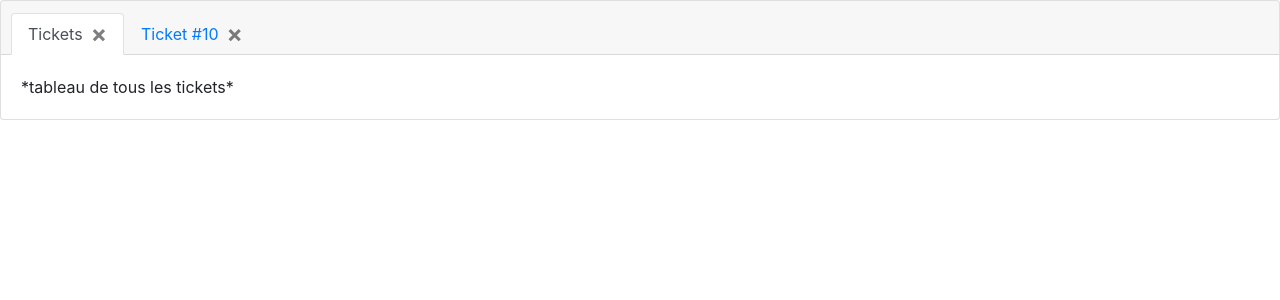
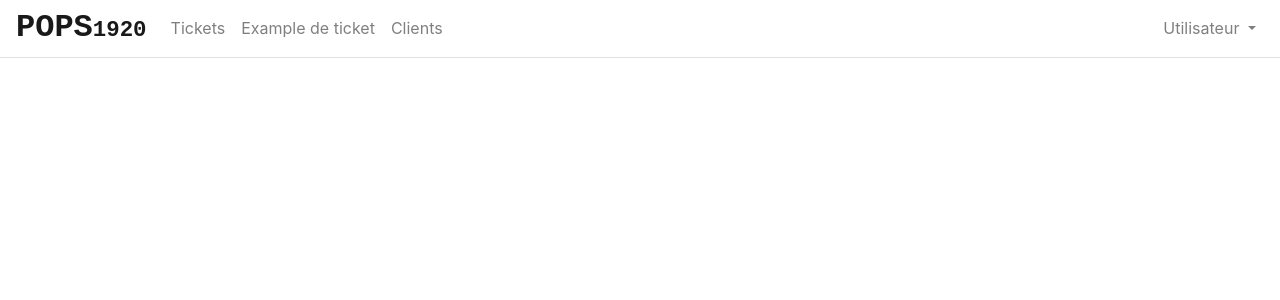
Before and after one commit to konradpoweska/pops-ticketing, a Vue app: page / in a window 1280 px wide. Shown: the top 300 px of the page. Built offline with nearby package versions, Linux system fonts and the light colour scheme.

Commit message:
Add navbar & improve component examples

```diff
--- a/src/App.vue
+++ b/src/App.vue
@@ -1,5 +1,8 @@
 <template>
+  <div>
+    <Navbar></Navbar>
     <Tabs></Tabs>
+  </div>
 </template>
 
 <script>
@@ -10,10 +13,12 @@ import 'bootstrap/dist/css/bootstrap.css';
 import 'bootstrap-vue/dist/bootstrap-vue.css';
 Vue.use(BootstrapVue);
 
-import Tabs from "./components/tabs.vue";
+import Navbar from "./components/navbar";
+import Tabs from "./components/tabs";
 
 export default Vue.extend({
   components: {
+    Navbar,
     Tabs
   }
 });
--- /dev/null
+++ b/src/components/clients.vue
@@ -0,0 +1,5 @@
+<template>
+  <div>
+    *tableau des clients*
+  </div>
+</template>
--- /dev/null
+++ b/src/components/navbar.vue
@@ -0,0 +1,49 @@
+<template>
+  <b-navbar toggleable="md">
+
+      <b-navbar-brand class="logo">
+        POPS<span>1920</span>
+      </b-navbar-brand>
+
+      <b-navbar-toggle target="nav-collapse"></b-navbar-toggle>
+
+      <b-collapse id="nav-collapse" is-nav>
+
+        <b-navbar-nav>
+          <b-nav-item @click="$root.$emit('open-tab', {type: 'Tickets'})">Tickets</b-nav-item>
+          <b-nav-item @click="$root.$emit('open-tab', {type: 'Ticket', data: {id: 2}})">Example de ticket</b-nav-item>
+          <b-nav-item @click="$root.$emit('open-tab', {type: 'Clients'})">Clients</b-nav-item>
+        </b-navbar-nav>
+
+        <!-- Right -->
+        <b-navbar-nav class="ml-auto">
+          <b-nav-item-dropdown right>
+            <template v-slot:button-content>
+              Utilisateur
+            </template>
+            <b-dropdown-item href="#">Profil</b-dropdown-item>
+            <b-dropdown-item href="#">Déconnexion</b-dropdown-item>
+          </b-nav-item-dropdown>
+        </b-navbar-nav>
+
+      </b-collapse>
+
+    </b-navbar>
+</template>
+
+
+<style>
+.navbar {
+  padding-bottom: 0.1rem; /* Brings tabs closer */
+}
+.logo {
+  font-size: 2rem;
+  font-family: 'Courier New', Courier, monospace;
+  font-weight: bold;
+  line-height: 1.0;
+  padding: 0;
+}
+.logo span {
+  font-size: 1.4rem;
+}
+</style>
--- a/src/components/tabs.vue
+++ b/src/components/tabs.vue
@@ -1,6 +1,5 @@
 <template>
-  <b-card no-body>
-    <b-tabs card>
+  <b-tabs v-model="tabId">
 
     <!-- Render tabs -->
     <b-tab v-for="tab in tabs" :key="tab.id">
@@ -11,58 +10,76 @@
       </template>
 
       <component
-          :is="tab.component"
+        :is="tab.type"
         v-bind="tab.data"
+        @title-update="tab.title = $event"
       />
 
     </b-tab>
 
-
-      <!-- Render this if no tabs -->
-      <template v-slot:empty>
-        <div class="text-center text-muted">
-          No tabs open.
-        </div>
-      </template>
-
   </b-tabs>
-  </b-card>
 </template>
 
 <script>
 import Tickets from './tickets';
 import Ticket from './ticket';
+import Clients from './clients';
 
 export default {
+
   data() {
     return {
-      tabs: [
-        {
-          id: 'tab1',
-          title: 'Tickets',
-          component: 'Tickets'
+      tabId: -1,
+      tabIt: 0,
+      tabs: []
+    }
   },
-        {
-          id: 'tab2',
-          title: 'Ticket #10',
-          component: 'Ticket',
-          data: {
-            id: 10
+
+  methods: {
+
+    openTab(tab) {
+      for(let i=0; i < this.tabs.length; i++)
+        if(tab.type === this.tabs[i].type && JSON.stringify(tab.data) === JSON.stringify(this.tabs[i].data)) {
+          this.tabId = i;
+          return;
+        }
+
+      this.tabs.splice(this.tabId+1, 0, {...tab, id: this.tabIt++, title: tab.type});
+      setTimeout(()=>this.tabId++, 100); // TODO: find a better way to jump to freshly created tab...
+    },
+
+    closeTab(id) {
+      for (let i = 0; i < this.tabs.length; i++)
+        if (this.tabs[i].id === id) {
+          this.tabs.splice(i, 1);
+          return;
         }
     }
-      ],
-    }
+
   },
-  methods: {
-    closeTab(id) {
-      for (let i = 0; i < this.tabs.length; i++)
-        if (this.tabs[i].id === id)
-          this.tabs.splice(i, 1);
-    }
-  },
+
   components: {
     Tickets,
-    Ticket
+    Ticket,
+    Clients,
+  },
+
+  mounted() {
+    this.$root.$on('open-tab', tab => this.openTab(tab));
   }
+
 }
 </script>
+
+<style>
+.nav-tabs {
+  padding: 0 .4rem;
+  min-height: 0.5rem; /* Adds space between horizontal line and navbar if no tabs */
+}
+.nav-tabs .nav-link {
+  padding: 0.2rem 0.6rem;
+}
+.nav-link .close {
+  line-height: 0.9;
+}
+</style>
--- a/src/components/ticket.vue
+++ b/src/components/ticket.vue
@@ -1,11 +1,35 @@
 <template>
   <div>
     *vue détaillée du ticket #{{ id }}*
+    <div class="code" v-html="content"></div>
   </div>
 </template>
 
 <script>
 export default {
-  props: ['id']
+  data() {
+    return {
+      content: null
+    }
+  },
+  props: ['id'],
+  mounted() {
+    fetch('/api/tickets/'+this.id)
+      .then(res => res.json())
+      .then(obj => {
+        this.content = obj;
+        this.$emit('title-update', `#${this.id} - ${obj.title}`);
+      });
+  }
 }
 </script>
+
+<style>
+.code {
+  font-family: Consolas, monospace;
+  font-size: 9pt;
+  padding: .5rem;
+  background: #eee;
+  white-space: pre-wrap;
+}
+</style>
```
Lines whose indentation alone changed are shown as unchanged.
